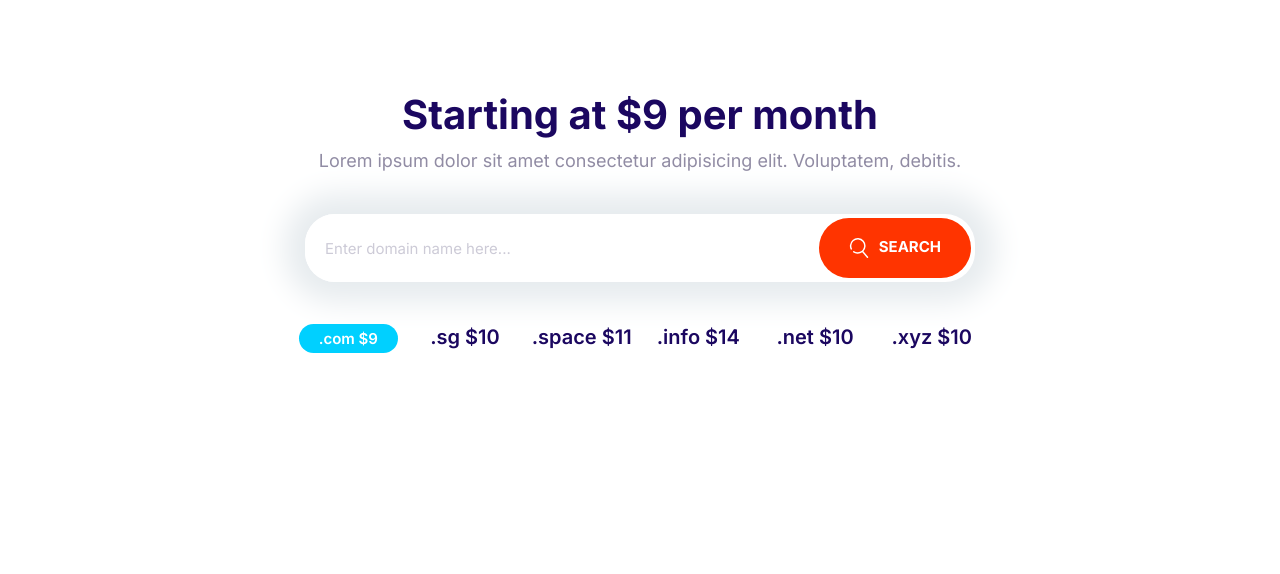
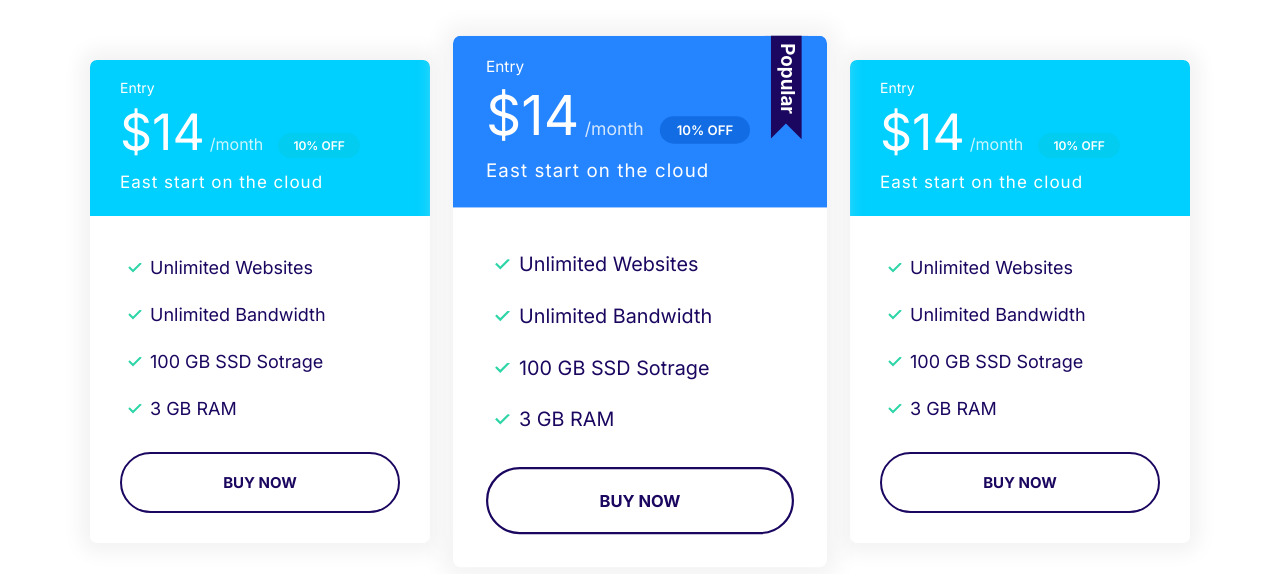
Before and after one commit to dzyfer/moshified, a plain HTML site: page index.html in a window 1280 px wide. Drawn offline with Linux system fonts and the light colour scheme.

Commit message:
Build the plans block and brought back plans orig.

```diff
--- a/css/styles.css
+++ b/css/styles.css
@@ -330,11 +330,19 @@ a {
   color: #fff;
 }
 
+.card--primary .badge--primary {
+  background: #126de4;
+}
+
 .card--secondary .badge--secondary {
   background: #02cdf1;
 }
 
 /* PLans */
+
+.plan {
+  transition: transform 0.2s ease-out;
+}
 
 .plan__name {
   color: #fff;
@@ -365,6 +373,10 @@ a {
   margin-bottom: 2rem;
 }
 
+.plan--popular {
+  transform: scale(1.1);
+}
+
 .plan--popular .card__header {
   position: relative;
 }
@@ -376,6 +388,14 @@ a {
   position: absolute;
   top: -6px;
   right: 5%;
+}
+
+.plan:hover {
+  transform: scale(1.05);
+}
+
+.plan--popular:hover {
+  transform: scale(1.15);
 }
 
 @media screen and (min-width: 1024px) {
@@ -744,3 +764,14 @@ a {
     grid-template-columns: repeat(auto-fit, minmax(10rem, 1fr));
   }
 }
+
+/* Plans Block */
+
+.block-plans .grid {
+  gap: 8rem 4rem;
+}
+
+.block-plans .card {
+  max-width: 500px;
+  margin: 0 auto;
+}
--- a/index.html
+++ b/index.html
@@ -12,26 +12,70 @@
     <link rel="stylesheet" href="css/styles.css">
 </head>
 <body>
-    <section class="block container block-domain">
-        <header class="block__header">
-            <h2>Starting at $9 per month</h2>
-            <p>Lorem ipsum dolor sit amet consectetur adipisicing elit. Voluptatem, debitis.</p>
-        </header>
-        <div class="input-group">
-            <input type="text" class="input" placeholder="Enter domain name here...">
-            <button class="btn btn--accent">
-                <svg class="icon icon--white">
-                <use xlink:href="images/sprite.svg#search"></use>
-            </svg>Search</button>
+    <section class="block container block-plans">
+        <div class="grid grid--1x3">
+            <div class="plan">
+                <div class="card card--secondary">
+                  <header class="card__header">
+                    <h3 class="plan__name">Entry</h3>
+                    <span class="plan__price">$14</span>
+                    <span class="plan__billing-cycle">/month</span>
+                    <span class="badge badge--secondary badge--small">10% OFF</span>
+                    <span class="plan__description">East start on the cloud</span>
+                  </header>
+                  <div class="card__body">
+                    <ul class="list list--tick">
+                      <li class="list__item">Unlimited Websites</li>
+                      <li class="list__item">Unlimited Bandwidth</li>
+                      <li class="list__item">100 GB SSD Sotrage</li>
+                      <li class="list__item">3 GB RAM</li>
+                    </ul>
+                    <button class="btn btn--outline btn--block">Buy Now</button>
+                  </div>
+                </div>
+              </div>
+              <div class="plan plan--popular">
+                <div class="card card--primary">
+                  <header class="card__header">
+                    <h3 class="plan__name">Entry</h3>
+                    <span class="plan__price">$14</span>
+                    <span class="plan__billing-cycle">/month</span>
+                    <span class="badge badge--primary badge--small">10% OFF</span>
+                    <span class="plan__description">East start on the cloud</span>
+                  </header>
+                  <div class="card__body">
+                    <ul class="list list--tick">
+                      <li class="list__item">Unlimited Websites</li>
+                      <li class="list__item">Unlimited Bandwidth</li>
+                      <li class="list__item">100 GB SSD Sotrage</li>
+                      <li class="list__item">3 GB RAM</li>
+                    </ul>
+                    <button class="btn btn--outline btn--block">Buy Now</button>
+                  </div>
+                </div>
+              </div>
+              <div class="plan">
+                <div class="card card--secondary">
+                  <header class="card__header">
+                    <h3 class="plan__name">Entry</h3>
+                    <span class="plan__price">$14</span>
+                    <span class="plan__billing-cycle">/month</span>
+                    <span class="badge badge--secondary badge--small">10% OFF</span>
+                    <span class="plan__description">East start on the cloud</span>
+                  </header>
+                  <div class="card__body">
+                    <ul class="list list--tick">
+                      <li class="list__item">Unlimited Websites</li>
+                      <li class="list__item">Unlimited Bandwidth</li>
+                      <li class="list__item">100 GB SSD Sotrage</li>
+                      <li class="list__item">3 GB RAM</li>
+                    </ul>
+                    <button class="btn btn--outline btn--block">Buy Now</button>
+                  </div>
+                </div>
+              </div>
+
         </div>
-        <ul class="list block-domain__prices">
-            <li><span class="badge badge--secondary">.com $9</span></li>
-            <li>.sg $10</li>
-            <li>.space $11</li>
-            <li>.info $14</li>
-            <li>.net $10</li>
-            <li>.xyz $10</li>
-        </ul>
     </section>
     <script src="js/main.js"></script>
 </body>
```
Also changed, not shown: components/plans.html (added, +20 -0 lines), components/plansblock.html (added, +65 -0 lines).
